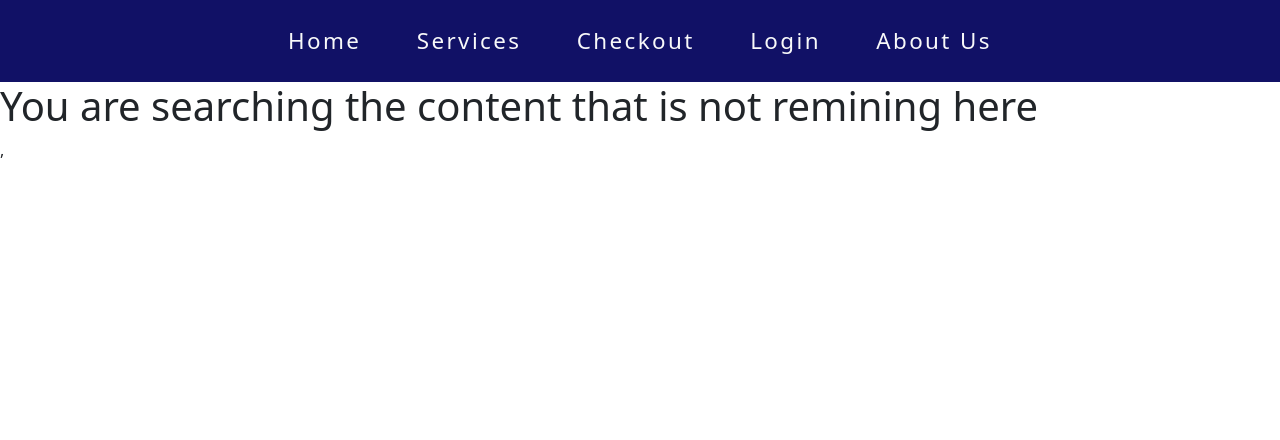
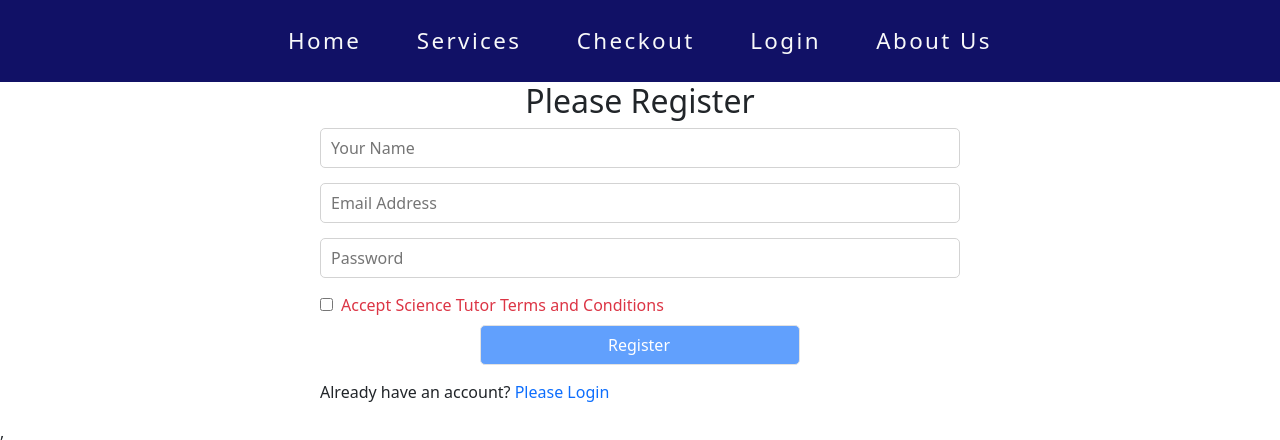
Before and after one commit to RatonRoy/service-provider, a React (Create React App) app: page /register in a window 1280 px wide. Shown: the top 440 px of the page. Built offline with nearby package versions, Linux system fonts and the light colour scheme.

Commit message:
set envirment firebase variable

```diff
--- a/src/App.js
+++ b/src/App.js
@@ -8,6 +8,7 @@ import Services from './components/Services/Services';
 import ServiceDetails from './components/ServiceDetails/ServiceDetails';
 import NotFound from './components/NotFound/NotFound';
 import Login from './components/Login/Login';
+import Register from './components/Login/Register/Register';
 
 function App() {
   return (
@@ -17,7 +18,8 @@ function App() {
         <Route path='/' element={<Home></Home>}> </Route>
         <Route path='/services' element = {<Services></Services>}></Route>
         <Route path='/services/:servicesId' element={<ServiceDetails></ServiceDetails>}></Route>
-        <Route path='/login' element = {<Login></Login>}></Route>
+        <Route path='/login' element={<Login></Login>}></Route>
+        <Route path='/register' element = {<Register></Register>}></Route>
         <Route path='*' element={<NotFound></NotFound>}></Route>
       </Routes>
       {/* <Footer></Footer> */}
--- a/src/components/Login/Login.js
+++ b/src/components/Login/Login.js
@@ -32,7 +32,7 @@ const Login = () => {
 				</Button>
 			</Form>
 			{/* {errorElement} */}
-			<p>New to Genius Car? <Link to="/register" className='text-primary pe-auto text-decoration-none' onClick={navigateRegister}>Please Register</Link> </p>
+			<p>New to Science Tutor? <Link to="/register" className='text-primary pe-auto text-decoration-none' onClick={navigateRegister}>Please Register</Link> </p>
 			{/* <p>Forget Password? <button className='btn btn-link text-primary pe-auto text-decoration-none' onClick={resetPassword}>Reset Password</button> </p>
 			<SocialLogin></SocialLogin>
 			<ToastContainer /> */}
--- /dev/null
+++ b/src/components/Login/Register/Register.css
@@ -0,0 +1,14 @@
+.register-form{
+    margin: 0 auto;
+    width: 50%;
+}
+.register-form input:not([type=checkbox]){
+    display: block;
+    width: 100%;
+    height: 40px;
+    border-radius: 5px;
+    border: 1px solid lightgray;
+    padding-left: 10px;
+    font-size: 16px;
+    margin-bottom: 15px;
+}
--- /dev/null
+++ b/src/components/Login/Register/Register.js
@@ -0,0 +1,59 @@
+import React, { useState } from 'react';
+import { Link, useNavigate } from 'react-router-dom';
+import { useCreateUserWithEmailAndPassword, useUpdateProfile } from 'react-firebase-hooks/auth';
+import auth from '../../firebase.init';
+import './Register.css';
+
+
+const Register = () => {
+	const [
+        createUserWithEmailAndPassword,
+        user,
+        loading,
+        error,
+    ] = useCreateUserWithEmailAndPassword(auth, {sendEmailVerification: true});
+	const [agree, setAgree] = useState(false);
+	const navigate = useNavigate();
+	const navigateLogin = () => {
+		navigate('/login');
+	}
+	if(user) {
+		navigate('/home');
+	}
+	const handleRegister = async (event) => {
+		event.preventDefault();
+		const name = event.target.name.value;
+		const email = event.target.email.value;
+		const password = event.target.password.value;
+		// const agree = event.target.terms.checked;
+
+		await createUserWithEmailAndPassword(email, password);
+		/* await updateProfile({ displayName: name });
+		console.log('Updated profile');
+		navigate('/home'); */
+	}
+	return (
+		<div className='register-form'>
+			<h2 style={{ textAlign:'center' }}>Please Register</h2>
+			<form onSubmit={handleRegister}>
+				<input type="text" name="name" id="" placeholder='Your Name' />
+
+				<input type="email" name="email" id="" placeholder='Email Address' required />
+
+				<input type="password" name="password" id="" placeholder='Password' required />
+				<input onClick={() => setAgree(!agree)} type="checkbox" name="terms" id="terms" />
+				{/* <label className={agree ? 'ps-2': 'ps-2 text-danger'} htmlFor="terms">Accept Genius Car Terms and Conditions</label> */}
+				<label className={`ps-2 ${agree ? '' : 'text-danger'}`} htmlFor="terms">Accept Science Tutor Terms and Conditions</label>
+				<input
+					disabled={!agree}
+					className='w-50 mx-auto btn btn-primary mt-2'
+					type="submit"
+					value="Register" />
+			</form>
+			<p>Already have an account? <Link to="/login" className='text-primary pe-auto text-decoration-none' onClick={navigateLogin}>Please Login</Link> </p>
+			{/* <SocialLogin></SocialLogin> */}
+		</div>
+	);
+};
+
+export default Register;
--- a/src/components/firebase.init.js
+++ b/src/components/firebase.init.js
@@ -6,12 +6,12 @@ import {getAuth} from "firebase/auth"
 
 // Your web app's Firebase configuration
 const firebaseConfig = {
-  apiKey: "AIzaSyCl6-zKH6ukM1PigpzAMY5p8LGSnQ8TSZk",
-  authDomain: "tutor-of-science.firebaseapp.com",
-  projectId: "tutor-of-science",
-  storageBucket: "tutor-of-science.appspot.com",
-  messagingSenderId: "825501503272",
-  appId: "1:825501503272:web:d9efe482a3e6a692b1ca1d"
+  apiKey:process.env.REACT_APP_apiKey,
+  authDomain:process.env.REACT_APP_authDomain,
+  projectId:process.env.REACT_APP_projectId,
+  storageBucket:process.env.REACT_APP_storageBucket,
+  messagingSenderId:process.env.REACT_APP_messagingSenderId,
+  appId:process.env.REACT_APP_appId,
 };
 
 // Initialize Firebase
```
Also changed, not shown: moulticursor.js (added, +9 -0 lines), 1 other file (tests, documents, lock files or other folders).
